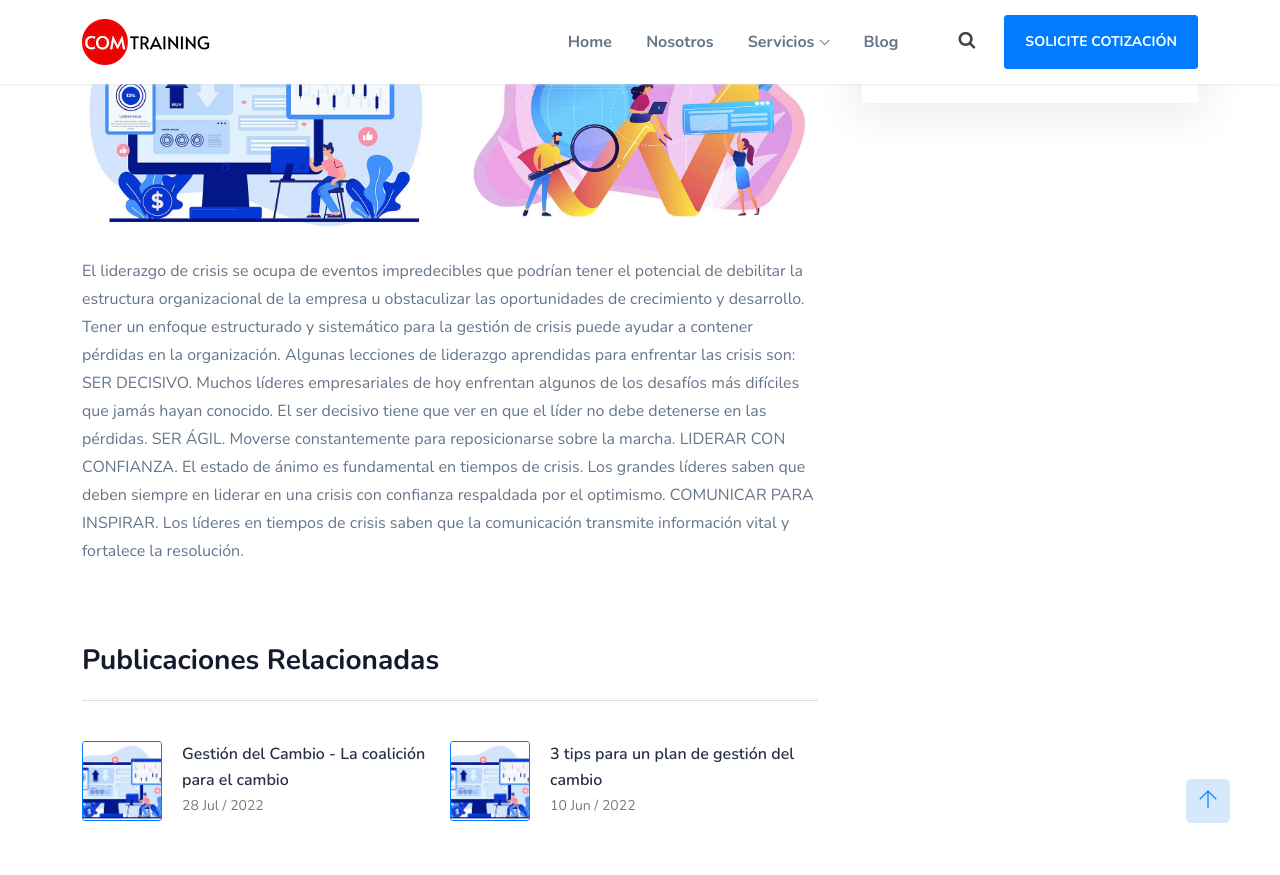
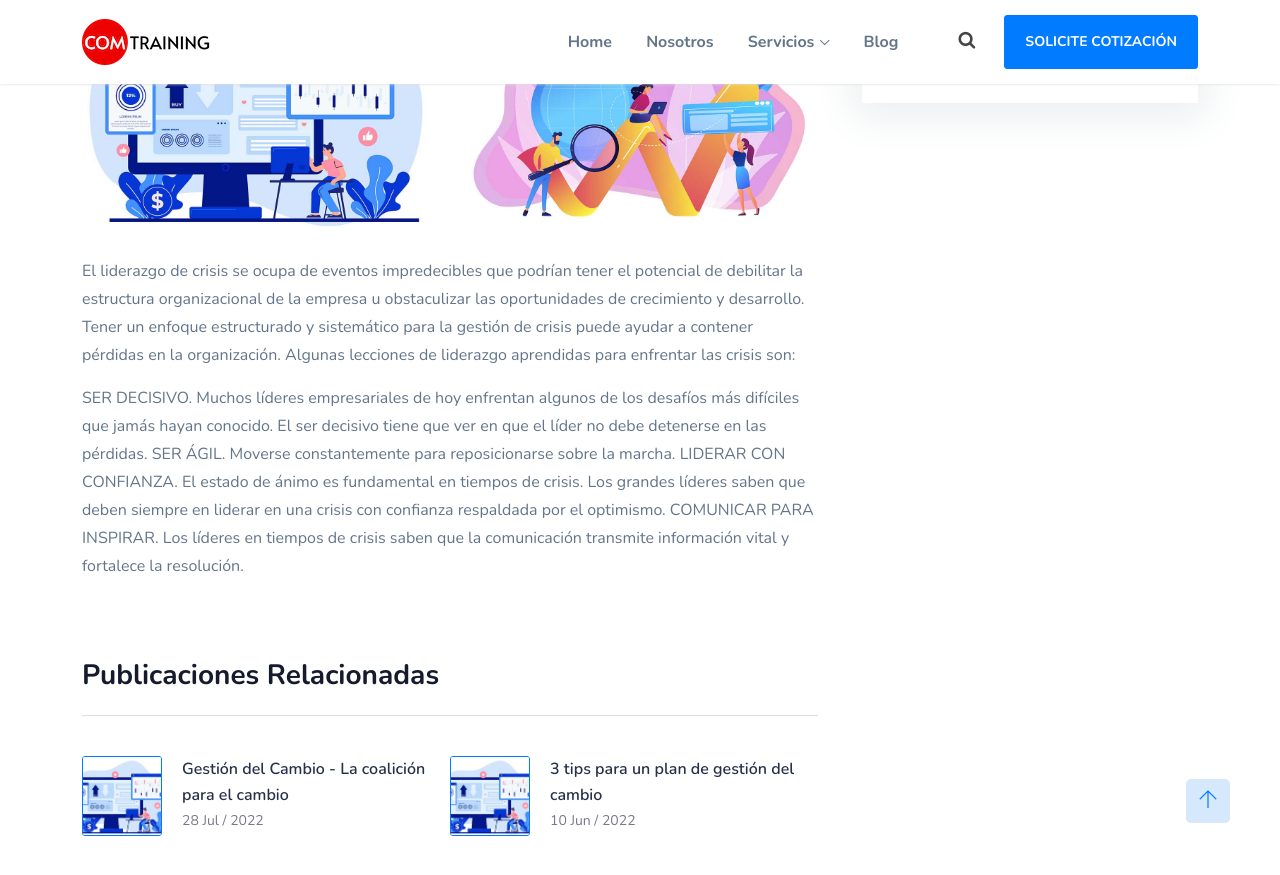
Before and after one commit to fjvalles/comtraining-landing, a Jekyll site: the page built from _posts/2022-07-15-liderazgo-en-tiempos-de-crisis.md, in a window 1280 px wide and 900 px high, scrolled down 1521 px. Shown: the top 875 px of the window. Built offline with Jekyll 4.4.1, drawn with Linux system fonts in a browser that asks for light colours; a script that is not in the unit is left out.

```diff
--- a/_posts/2022-07-15-liderazgo-en-tiempos-de-crisis.md
+++ b/_posts/2022-07-15-liderazgo-en-tiempos-de-crisis.md
@@ -25,7 +25,7 @@ categories:
   <div class="img-blog right-blog-img">
       <img src="{{'/assets/img/blog/b4.jpg' | relative_url }}" alt="">
   </div>
-  <p>El liderazgo de crisis se ocupa de eventos impredecibles que podrían tener el potencial de debilitar la estructura organizacional de la empresa u obstaculizar las oportunidades de crecimiento y desarrollo. Tener un enfoque estructurado y sistemático para la gestión de crisis puede ayudar a contener pérdidas en la organización. Algunas lecciones de liderazgo  aprendidas para enfrentar las crisis son:
+  <p>El liderazgo de crisis se ocupa de eventos impredecibles que podrían tener el potencial de debilitar la estructura organizacional de la empresa u obstaculizar las oportunidades de crecimiento y desarrollo. Tener un enfoque estructurado y sistemático para la gestión de crisis puede ayudar a contener pérdidas en la organización. Algunas lecciones de liderazgo  aprendidas para enfrentar las crisis son:<p>
 
 SER DECISIVO. Muchos líderes empresariales de hoy enfrentan algunos de los desafíos más difíciles que jamás hayan conocido. El ser decisivo tiene que ver en que el líder no debe detenerse en las pérdidas.
 
```
